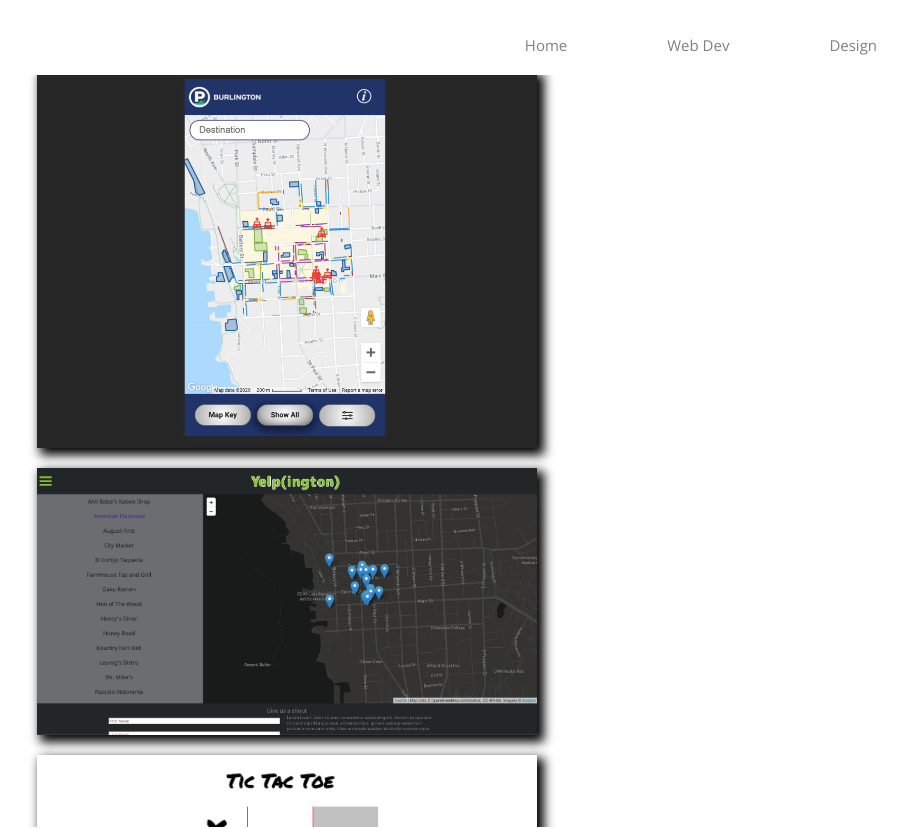
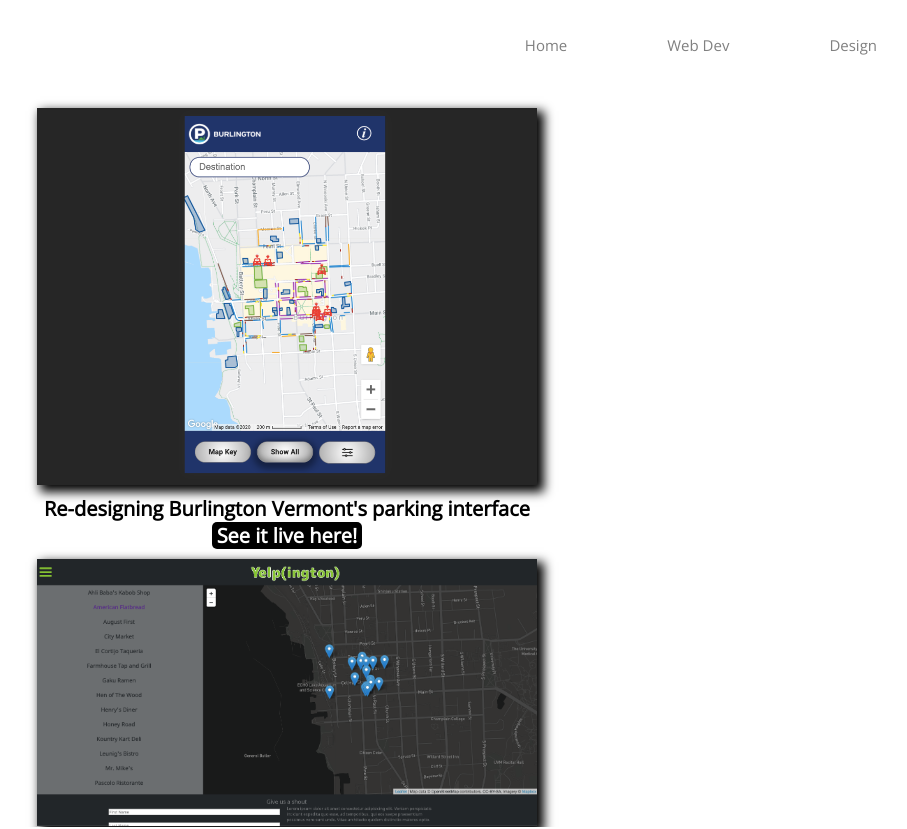
Before and after one commit to leepeters0023/portfolio2.0, a React (Create React App) app in the folder client/: page /WebDev in a window 1280 px wide. Shown: the top 829 px of the page, without its empty margins (353-1260 px from the left). Built offline with nearby package versions, Linux system fonts and the light colour scheme.

Commit message:
text added to park btv thumb

```diff
--- a/client/src/App.css
+++ b/client/src/App.css
@@ -24,6 +24,11 @@
 h3 {
   font-size: 50px;
   font-family: "Open Sans", Helvetica;
+}
+h4 {
+  font-size: 20px;
+  font-family: "Open Sans", Helvetica;
+  text-align: center;
 }
 p {
   font-size: 16pt;
@@ -244,6 +249,17 @@
   height: 95%;
   width: 100vw;
 }
+#park-btv-link {
+  text-decoration: none;
+  color: white;
+  background-color: black;
+  cursor: pointer;
+  padding: 0px 5px 0px 5px;
+  border-radius: 5px;
+}
+#park-btv-link:hover{
+  opacity: .5;
+}
 #web-dev::-webkit-scrollbar {
   width: 2em;
 }
@@ -265,7 +281,7 @@
   transform: scale(1.1)
 }
 [id='87b0054d983542baa7735240d057593f'] {
-  margin-top: 50%;
+  margin-top: 60%;
 }
 /* - - - top icon, figure out why this overflow is broken - - - */
 
--- a/client/src/WebDev.js
+++ b/client/src/WebDev.js
@@ -27,6 +27,7 @@
       <div id='web-dev-container'>
         <div id='web-dev'>
         <img id='87b0054d983542baa7735240d057593f' alt='park burlington thumb' className='webdev-thumb' onClick={this.openModal} src='Images/parkBTV.png'></img>
+        <h4>Re-designing Burlington Vermont's parking interface<br></br><a id='park-btv-link' href='https://park-burlington.herokuapp.com/'>See it live here!</a></h4>
           <img id='e7754b14c80249eaaa0844afea3f4c84' alt='yelpington thumb' className='webdev-thumb' onClick={this.openModal} src='Images/yelpington.png'></img>
           <img id='5666b343d9bc43c892735bc1c6a53e8d' alt='tic tac toe thumb' className='webdev-thumb' onClick={this.openModal} src='Images/TicTac.png'></img>
           <img id='171415a1c6d745d39dda2471215219cb' alt='geo vermonter thumb' className='webdev-thumb' onClick={this.openModal} src='Images/geoVT.png'>
```
